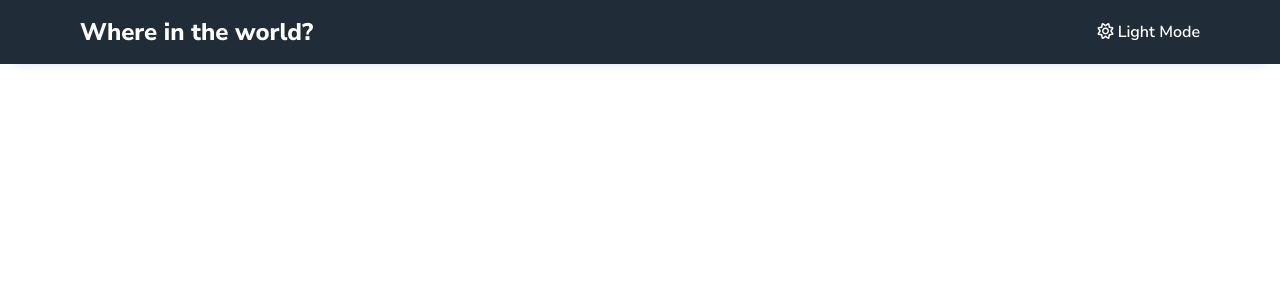
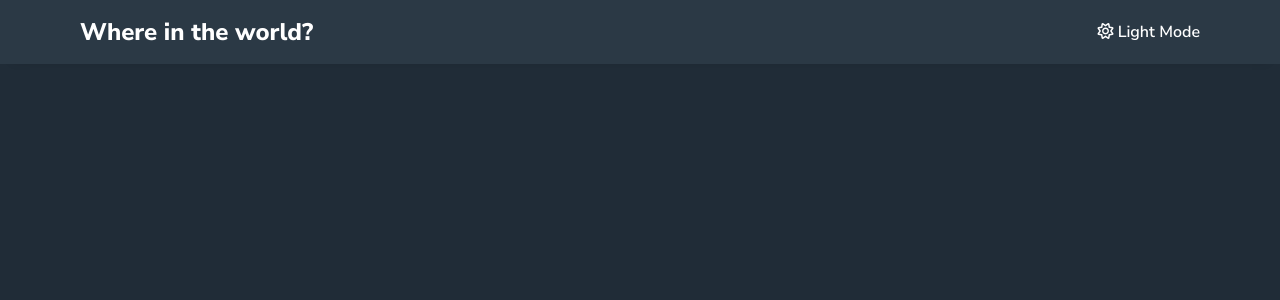
Before and after one commit to abdullahalshawafi/Countreez, a Vue app: page / in a window 1280 px wide. Both pictures are taken after a click on the element "Dark Mode". Shown: the top 300 px of the page. Built offline with nearby package versions, Linux system fonts and the light colour scheme.

Commit message:
finished toggling theme functionality

```diff
--- a/src/App.vue
+++ b/src/App.vue
@@ -11,12 +11,14 @@ export default {
   name: "App",
   components: { Navbar },
   setup() {
-    const colorsMode = ref("light");
+    const colorsMode = ref(localStorage.getItem("mode") || "light");
 
     onMounted(() => {
       if (colorsMode.value === "dark") {
+        localStorage.setItem("mode", "dark");
         document.documentElement.setAttribute("mode", "dark");
       } else {
+        localStorage.setItem("mode", "light");
         document.documentElement.setAttribute("mode", "light");
       }
     });
@@ -24,9 +26,11 @@ export default {
     const toggleMode = () => {
       if (colorsMode.value === "light") {
         colorsMode.value = "dark";
+        localStorage.setItem("mode", "dark");
         document.documentElement.setAttribute("mode", "dark");
       } else {
         colorsMode.value = "light";
+        localStorage.setItem("mode", "light");
         document.documentElement.setAttribute("mode", "light");
       }
     };
--- a/src/assets/scss/globals.scss
+++ b/src/assets/scss/globals.scss
@@ -11,17 +11,8 @@
 
 body {
     font-family: var(--font-family);
+    background-color: var(--background-color);
     color: var(--text-color);
-}
-
-$weights: 300,
-600,
-800;
-
-@each $weight in $weights {
-    .fw-#{$weight} {
-        font-weight: $weight;
-    }
 }
 
 .cursor-pointer {
@@ -37,3 +28,13 @@ $weights: 300,
 .clickable:hover {
     opacity: 0.7;
 }
+
+$weights: 300,
+600,
+800;
+
+@each $weight in $weights {
+    .fw-#{$weight} {
+        font-weight: $weight;
+    }
+}
--- a/src/components/Navbar.vue
+++ b/src/components/Navbar.vue
@@ -11,7 +11,11 @@
       >
         <i class="fa-regular fa-moon"></i> Dark Mode
       </span>
-      <span v-else @click="toggleMode" class="cursor-pointer clickable fw-600">
+      <span
+        v-else
+        @click="$emit('toggle-mode')"
+        class="cursor-pointer clickable fw-600"
+      >
         <i class="fa-regular fa-sun"></i> Light Mode
       </span>
     </nav>
@@ -33,8 +37,8 @@ export default {
   justify-content: space-between;
   align-items: center;
   padding: 1rem 5rem;
-  background-color: var(--background-color);
-  box-shadow: 0 9px 15px -13px rgb(0 0 0 / 20%);
+  background-color: var(--elements-color);
+  box-shadow: 0 9px 10px -13px rgb(0 0 0 / 20%);
 
   a.navbar-legend {
     color: var(--text-color);
```
